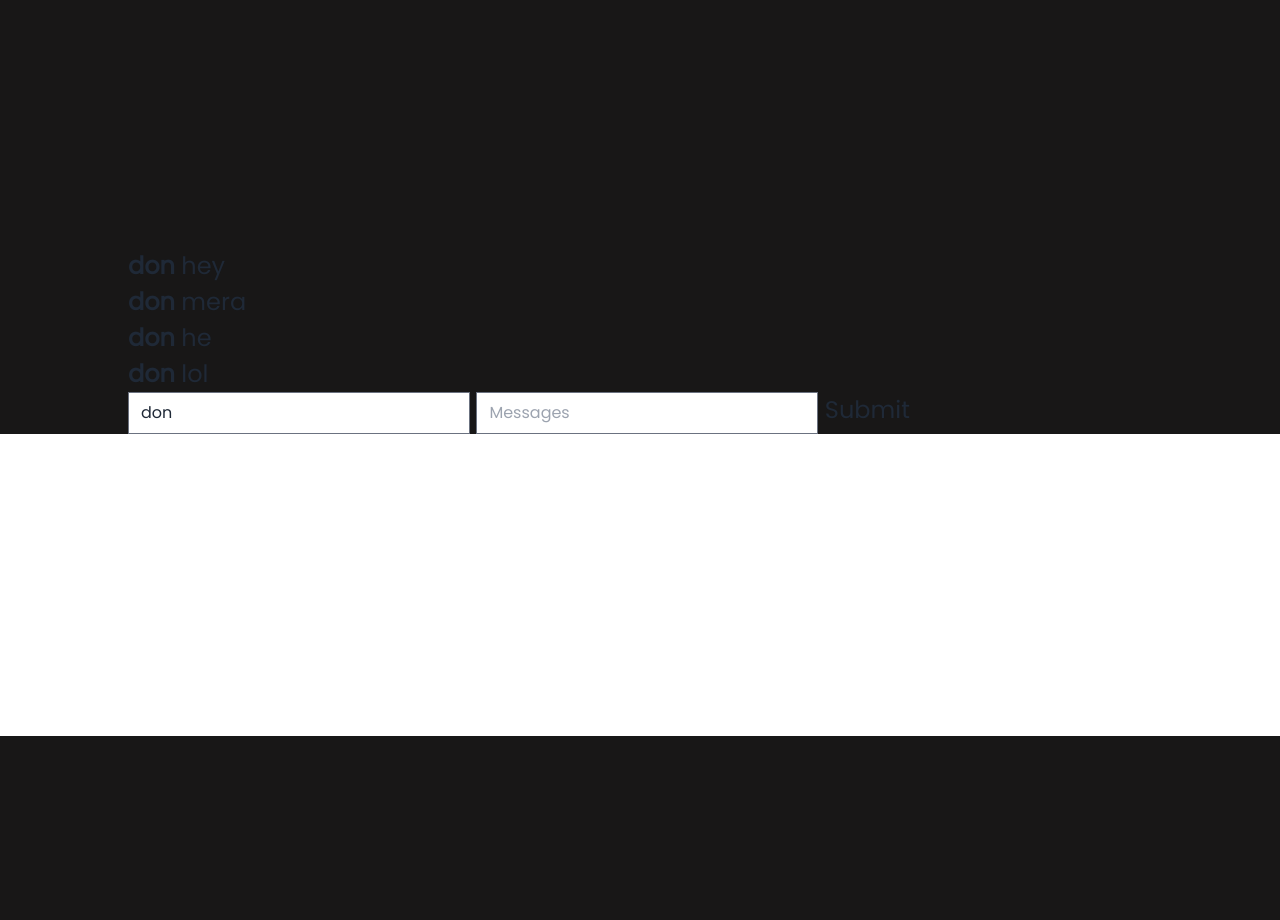
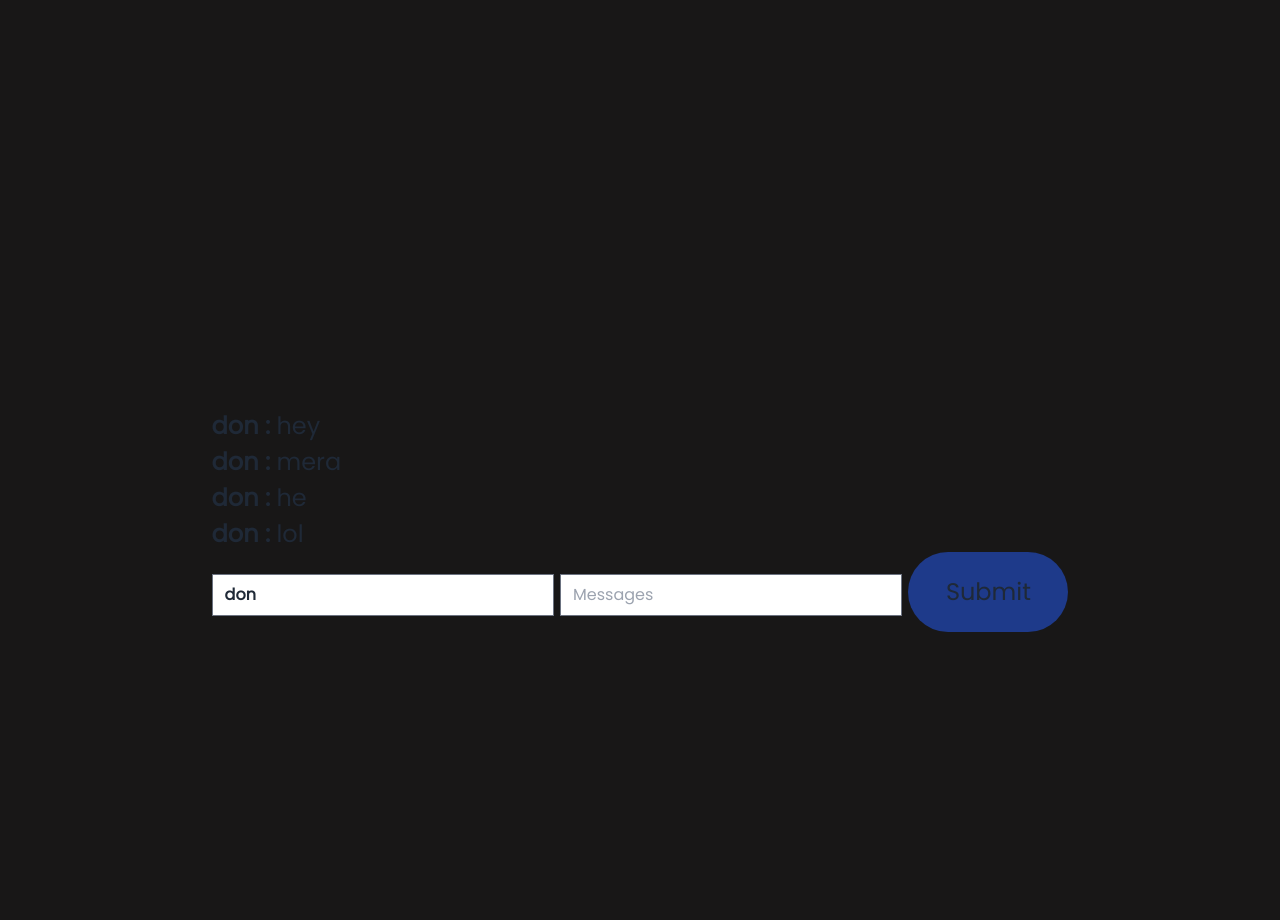
Before and after one commit to arnav0103/don, a Flask app: template Tool/templates/chat.html in a window 1280 px wide. Shown: the part 64-984 px from the top of the page. Before the commit the page ends 800 px from the top, so only its background shows below. Run offline with Flask 2, Linux system fonts and the light colour scheme; the template is opened without the code that fills it: values that come from a table or form of the project are taken from there, others are empty; a user stored in the database is signed in; data comes from the database, SQL or seed files in the repository; some libraries are stand-ins or nearby versions; some web fonts are replaced.

Commit message:
Update chat.html

```diff
--- a/Tool/templates/chat.html
+++ b/Tool/templates/chat.html
@@ -2,18 +2,19 @@
 
 {% block content %}
     <br><br><br><br><br>
-<div style="margin: 10%; font-size: x-large;">
+    <div class=" h-screen overflow-hidden flex items-center justify-center">
+<div style="margin: 10%; font-size: x-large;" class="rounded-md border-grey-200">
     <!-- <h3 style='color: #ccc;font-size: 30px;'>No message yet..</h3> -->
     {%for i in team.chats%}
-      <b>{{i.name}} </b>{{i.message}}
+      <b>{{i.name}} : </b>{{i.message}}
       <br>
     {%endfor%}
     <div class="message_holder"></div>
 
-    <form action="" method="POST">
-      <input type="text" value = {{current_user.name}} disabled = "disabled" class="username" placeholder="User Name"/>
-      <input type="text" class="message" placeholder="Messages"/>
-      <input type="submit"/>
+    <form action="" method="POST" class="text-grey-50">
+      <button class="rounded-full"><input  class="text-grey-50 font-bold" type="text" value = {{current_user.name}} disabled = "disabled" class="username" placeholder="User Name"/></button>
+     <button class="rounded-full"> <input  type="text" class="message" placeholder="Messages"/></button>
+     <button class="rounded-full bg-blue-900 w-40 h-20"><input type="submit"/></button>
     </form>
 </div>
     <script src="https://ajax.googleapis.com/ajax/libs/jquery/1.12.4/jquery.min.js"></script>
@@ -45,6 +46,7 @@
         }
       })
     </script>
+    </div>
 
 
 {% endblock %}
```
